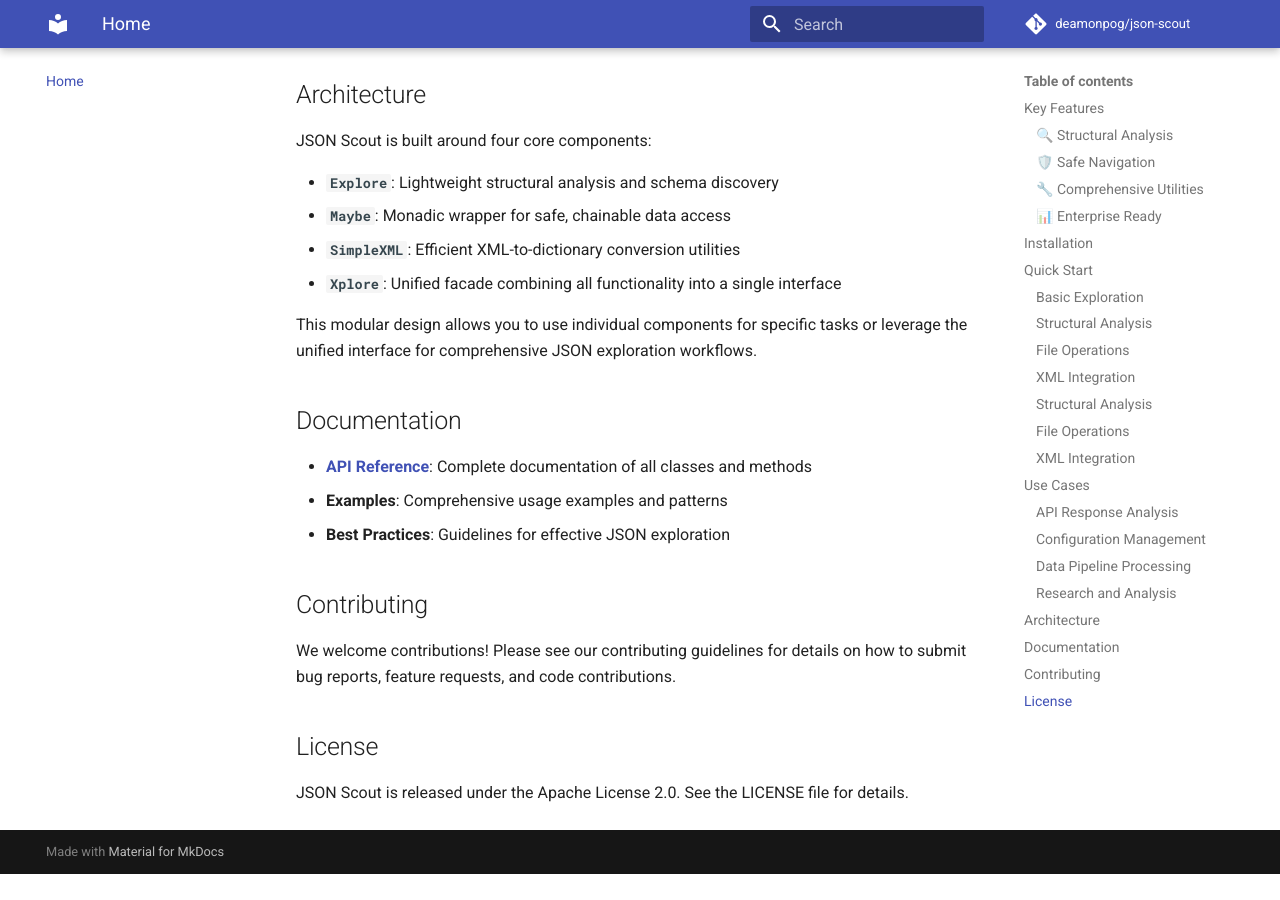
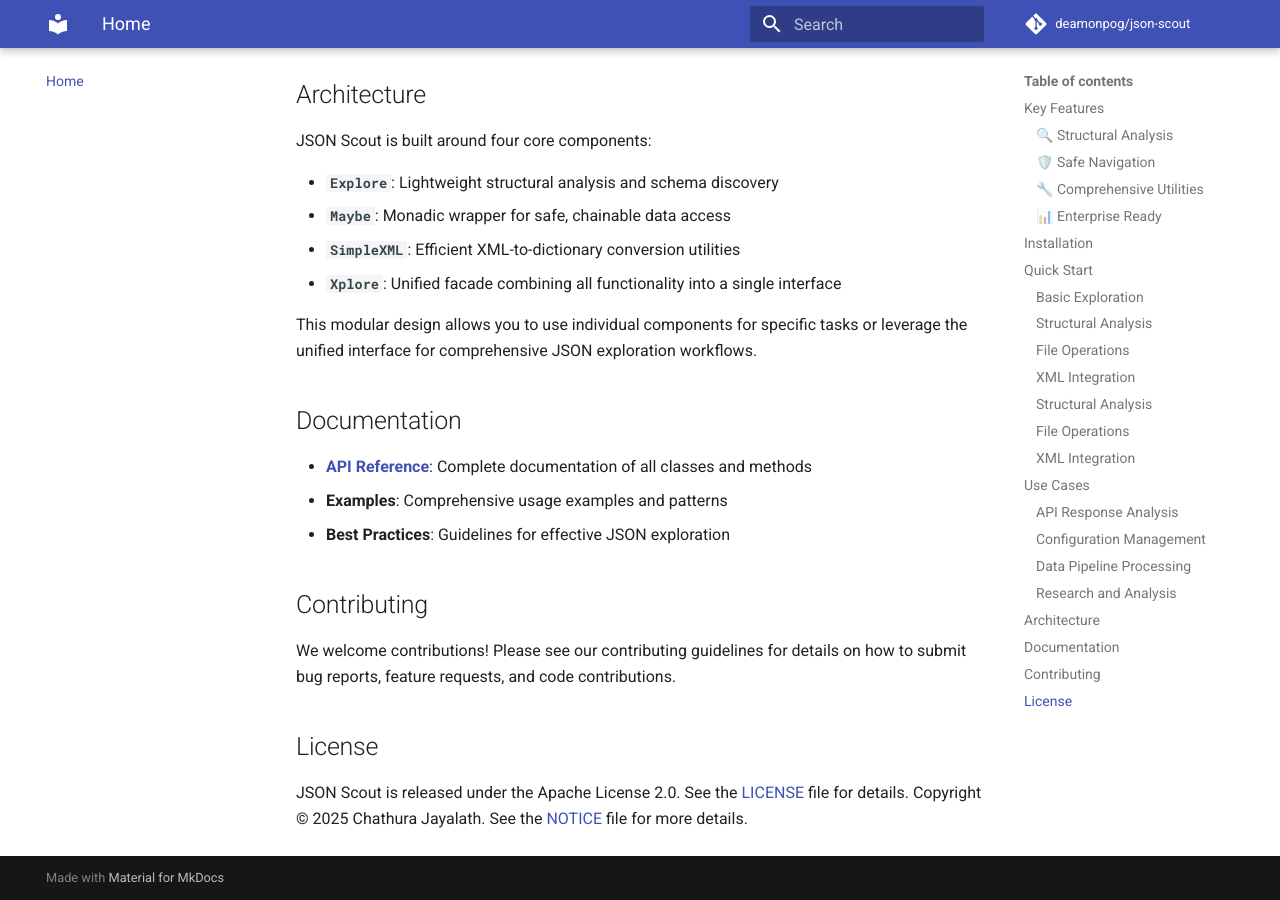
Before and after one commit to deamonpog/JSONExplore, an MkDocs documentation site: the page built from docs/index.md, in a window 1280 px wide and 900 px high, scrolled down 4456 px. Built offline with MkDocs 1.6.1 and Material for MkDocs 9.7.7, drawn with Linux system fonts in a browser that asks for light colours; comment, search, counter and statistics services are not loaded; before the commit the page ends 5330 px from its top, so only the background shows below that.

Commit message:
update index.md

```diff
--- a/docs/index.md
+++ b/docs/index.md
@@ -206,4 +206,5 @@ We welcome contributions! Please see our contributing guidelines for details on
 
 ## License
 
-JSON Scout is released under the Apache License 2.0. See the LICENSE file for details.
+JSON Scout is released under the Apache License 2.0. See the [LICENSE](LICENSE) file for details.
+Copyright © 2025 Chathura Jayalath. See the [NOTICE](NOTICE) file for more details.
```
